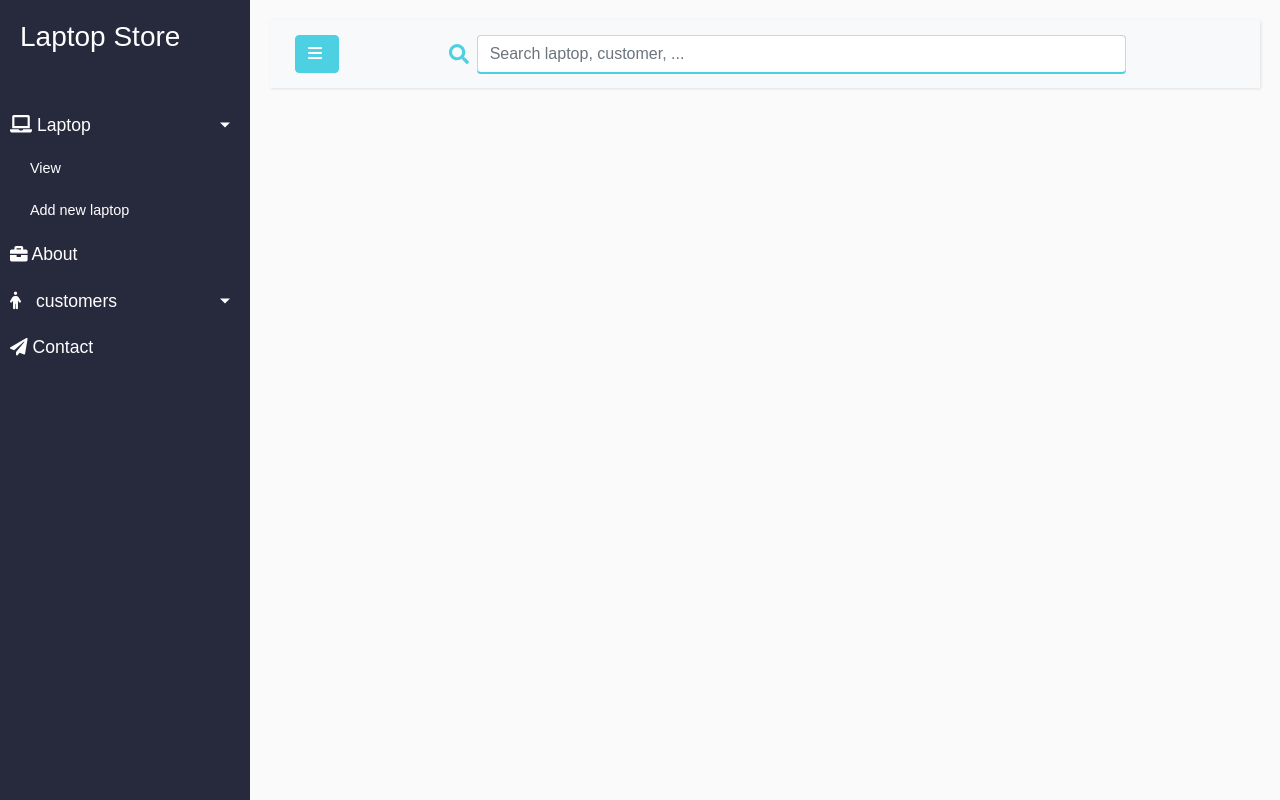
After one commit to haitrieu123580/python_project, a Django app: template mysite/store/templates/base.html in a window 1280 px wide, after a click on "Laptop". The commit adds this page. Run offline with Django 4.2, Linux system fonts and the light colour scheme; the template is opened without the code that fills it, so the values that code supplies are empty; some libraries are stand-ins or nearby versions.

Commit message:
base template and test view laptops

```diff
--- a/mysite/store/static/css/style.css
+++ b/mysite/store/static/css/style.css
@@ -1,3 +1,270 @@
-*{
-    color:red
+:root{
+    --color-purple:#dc4fd1;
+    --color-cyan:#4dd0e1;
+    --color-black:#27293d;
 }
+@import "https://fonts.googleapis.com/css?family=Poppins:300,400,500,600,700";
+body {
+    font-family: 'Poppins', sans-serif;
+    background: #fafafa;
+}
+
+p {
+    font-family: 'Poppins', sans-serif;
+    font-size: 1.1em;
+    font-weight: 300;
+    line-height: 1.7em;
+    color: #999;
+}
+
+a,
+a:hover,
+a:focus {
+    color: inherit;
+    text-decoration: none;
+    transition: all 0.3s;
+}
+
+.navbar {
+    padding: 15px 10px;
+    background: #fff;
+    border: none;
+    border-radius: 0;
+    margin-bottom: 40px;
+    box-shadow: 1px 1px 3px rgba(0, 0, 0, 0.1);
+}
+
+.navbar-btn {
+    box-shadow: none;
+    outline: none !important;
+    border: none;
+}
+
+.line {
+    width: 100%;
+    height: 1px;
+    border-bottom: 1px dashed #ddd;
+    margin: 40px 0;
+}
+
+i,
+span {
+    display: inline-block;
+}
+
+/* ---------------------------------------------------
+    SIDEBAR STYLE
+----------------------------------------------------- */
+
+.wrapper {
+    display: flex;
+    align-items: stretch;
+}
+
+#sidebar {
+    min-width: 250px;
+    max-width: 250px;
+    background: var(--color-black);
+    color: #fff;
+    transition: all 0.3s;
+}
+
+#sidebar.active {
+    min-width: 80px;
+    /* max-width: 80px; */
+    text-align: center;
+}
+
+#sidebar.active .sidebar-header h3,
+#sidebar.active .CTAs {
+    display: none;
+}
+
+#sidebar.active .sidebar-header strong {
+    display: block;
+}
+
+#sidebar ul li a {
+    text-align: left;
+}
+
+#sidebar.active ul li a {
+    padding: 20px 10px;
+    text-align: center;
+    font-size: 0.85em;
+}
+
+#sidebar.active ul li a i {
+    margin-right: 0;
+    display: block;
+    font-size: 1.8em;
+    margin-bottom: 5px;
+}
+
+#sidebar.active ul ul a {
+    padding: 10px !important;
+}
+
+#sidebar.active .dropdown-toggle::after {
+    top: auto;
+    bottom: 10px;
+    right: 50%;
+    -webkit-transform: translateX(50%);
+    -ms-transform: translateX(50%);
+    transform: translateX(50%);
+}
+
+#sidebar .sidebar-header {
+    padding: 20px;
+    background: var(--color-black);
+}
+
+#sidebar .sidebar-header strong {
+    display: none;
+    font-size: 1.8em;
+}
+
+#sidebar ul.components {
+    padding: 20px 0;
+    border-bottom: 1px solid var(--color-black);
+}
+
+#sidebar ul li a {
+    padding: 10px;
+    font-size: 1.1em;
+    display: block;
+}
+
+#sidebar ul li a:hover {
+    color: var(--color-purple);
+    background: var(--color-black);
+}
+
+#sidebar ul li a i {
+    margin-right: 10px;
+}
+
+#sidebar ul li.active>a,
+a[aria-expanded="true"] {
+    color: #fff;
+    /* background: #6d7fcc; */
+}
+
+a[data-toggle="collapse"] {
+    position: relative;
+}
+
+.dropdown-toggle::after {
+    display: block;
+    position: absolute;
+    top: 50%;
+    right: 20px;
+    transform: translateY(-50%);
+}
+
+ul ul a {
+    font-size: 0.9em !important;
+    padding-left: 30px !important;
+    background-color: inherit;
+}
+
+ul.CTAs {
+    padding: 20px;
+}
+
+ul.CTAs a {
+    text-align: center;
+    font-size: 0.9em !important;
+    display: block;
+    border-radius: 5px;
+    margin-bottom: 5px;
+}
+a.article,
+a.article:hover {
+    background: #6d7fcc !important;
+    color: #fff !important;
+}
+
+/* ---------------------------------------------------
+    CONTENT STYLE
+----------------------------------------------------- */
+
+#content {
+    width: 100%;
+    padding: 20px;
+    min-height: 100vh;
+    transition: all 0.3s;
+}
+/* ---------------------------------------------------
+    CUSTOME
+----------------------------------------------------- */
+.btn-info{
+    background-color:var(--color-cyan);
+    border-color: var(--color-cyan);
+}
+/* ---------------------------------------------------
+    MEDIAQUERIES
+----------------------------------------------------- */
+
+@media (max-width: 768px) {
+    #sidebar {
+        min-width: 80px;
+        max-width: 80px;
+        text-align: center;
+        margin-left: -80px !important;
+    }
+    .dropdown-toggle::after {
+        top: auto;
+        bottom: 10px;
+        right: 50%;
+        -webkit-transform: translateX(50%);
+        -ms-transform: translateX(50%);
+        transform: translateX(50%);
+    }
+    #sidebar.active {
+        margin-left: 0 !important;
+    }
+    #sidebar .sidebar-header h3,
+    #sidebar .CTAs {
+        display: none;
+    }
+    #sidebar .sidebar-header strong {
+        display: block;
+    }
+    #sidebar ul li a {
+        padding: 20px 10px;
+    }
+    #sidebar ul li a span {
+        font-size: 0.85em;
+    }
+    #sidebar ul li a i {
+        margin-right: 0;
+        display: block;
+    }
+    #sidebar ul ul a {
+        padding: 10px !important;
+    }
+    #sidebar ul li a i {
+        font-size: 1.3em;
+    }
+    #sidebar {
+        margin-left: 0;
+    }
+    #sidebarCollapse span {
+        display: none;
+    }
+}
+
+/* search form */
+.active-cyan-2 input.form-control[type=text]:focus:not([readonly]) {
+  border-bottom: 1px solid var(--color-cyan);
+  box-shadow: 0 1px 0 0 var(--color-cyan);
+}
+.active-cyan input.form-control[type=text] {
+  border-bottom: 1px solid var(--color-cyan);
+  box-shadow: 0 1px 0 0 var(--color-cyan);
+}
+.fa-search{
+    color: var(--color-cyan);
+    font-size: 20px;
+}
--- /dev/null
+++ b/mysite/store/static/js/script.js
@@ -0,0 +1,16 @@
+
+$(document).ready(function () {
+    $('#sidebarCollapse').on('click', function () {
+        $('#sidebar').toggleClass('active');
+    });
+});
+// Filter table
+
+$(document).ready(function(){
+    $("#tableSearch").on("keyup", function() {
+      var value = $(this).val().toLowerCase();
+      $("#myTable tr").filter(function() {
+        $(this).toggle($(this).text().toLowerCase().indexOf(value) > -1)
+      });
+    });
+  });
--- /dev/null
+++ b/mysite/store/templates/base.html
@@ -0,0 +1,109 @@
+<!DOCTYPE html>
+<head>
+    <meta charset="utf-8">
+    <meta name="viewport" content="width=device-width, initial-scale=1.0">
+    <meta http-equiv="X-UA-Compatible" content="IE=edge">
+
+    {% block title %}<title>Laptop Store</title>{% endblock %}
+
+    <!-- Bootstrap CSS CDN -->
+    <link rel="stylesheet" href="https://stackpath.bootstrapcdn.com/bootstrap/4.1.0/css/bootstrap.min.css" integrity="sha384-9gVQ4dYFwwWSjIDZnLEWnxCjeSWFphJiwGPXr1jddIhOegiu1FwO5qRGvFXOdJZ4" crossorigin="anonymous">
+    <!-- Our Custom CSS -->
+    {% load static %}
+    <link rel="stylesheet" href="{% static "css/style.css" %}">
+
+    <!-- Font Awesome JS -->
+    <script src="https://kit.fontawesome.com/682fa468d1.js" crossorigin="anonymous"></script>
+    <script defer src="https://use.fontawesome.com/releases/v5.0.13/js/solid.js" integrity="sha384-tzzSw1/Vo+0N5UhStP3bvwWPq+uvzCMfrN1fEFe+xBmv1C/AtVX5K0uZtmcHitFZ" crossorigin="anonymous"></script>
+    <script defer src="https://use.fontawesome.com/releases/v5.0.13/js/fontawesome.js" integrity="sha384-6OIrr52G08NpOFSZdxxz1xdNSndlD4vdcf/q2myIUVO0VsqaGHJsB0RaBE01VTOY" crossorigin="anonymous"></script>
+
+</head>
+
+<body>
+
+    <div class="wrapper">
+        <!-- Sidebar  -->
+        <nav id="sidebar">
+            <div class="sidebar-header">
+                <h3>Laptop Store</h3>
+                <strong><i class="fa-solid fa-shop" style="display:inline"></i></strong>
+            </div>
+
+            <ul class="list-unstyled components">
+                <li class="active">
+                    <a href="#lapSubmenu" data-toggle="collapse" aria-expanded="false" class="dropdown-toggle">
+                        <i class="fas fa-laptop"></i>
+                        Laptop
+                    </a>
+                    <ul class="collapse list-unstyled" id="lapSubmenu">
+                        <li>
+                            <a href="#">View</a>
+                        </li>
+                        <li>
+                            <a href="#">Add new laptop</a>
+                        </li>
+                    </ul>
+                </li>
+                <li>
+                    <a href="#">
+                        <i class="fas fa-briefcase"></i>
+                        About
+                    </a>
+                    <a href="#pageSubmenu" data-toggle="collapse" aria-expanded="false" class="dropdown-toggle">
+                        <i class="fa-solid fa-person"></i>
+                        customers
+                    </a>
+                    <ul class="collapse list-unstyled" id="pageSubmenu">
+                        <li>
+                            <a href="#">View</a>
+                        </li>
+                        <li>
+                            <a href="#">Add new Customers</a>
+                        </li>
+
+                    </ul>
+                </li>
+                <li>
+                    <a href="#">
+                        <i class="fas fa-paper-plane"></i>
+                        Contact
+                    </a>
+                </li>
+            </ul>
+        </nav>
+
+        <!-- Page Content  -->
+        <div id="content">
+            <!-- nav bar -->
+            <nav class="navbar navbar-expand-lg navbar-light bg-light">
+                <div class="container-fluid">
+
+                    <button type="button" id="sidebarCollapse" class="btn btn-info">
+                        <i class="fa-solid fa-bars"></i>
+                        <span></span>
+                    </button>
+                    <!-- Search form -->
+                    <div class="container d-flex justify-content-center align-items-center form-sm active-cyan active-cyan-2">
+                        <i class="fas fa-search mr-2" aria-hidden="true"></i>
+                        <input class="form-control w-75" id="tableSearch" type="text" placeholder="Search laptop, customer, ...">
+                    </div>
+            </nav>
+            <!-- main content -->
+            {% block content %}
+            {% endblock %}
+            <!-- *! insert data here -->
+
+        </div>
+    </div>
+
+
+</body>
+    <!-- jQuery CDN - Slim version (=without AJAX) -->
+    <script src="https://code.jquery.com/jquery-3.3.1.slim.min.js" integrity="sha384-q8i/X+965DzO0rT7abK41JStQIAqVgRVzpbzo5smXKp4YfRvH+8abtTE1Pi6jizo" crossorigin="anonymous"></script>
+    <!-- Popper.JS -->
+    <script src="https://cdnjs.cloudflare.com/ajax/libs/popper.js/1.14.0/umd/popper.min.js" integrity="sha384-cs/chFZiN24E4KMATLdqdvsezGxaGsi4hLGOzlXwp5UZB1LY//20VyM2taTB4QvJ" crossorigin="anonymous"></script>
+    <!-- Bootstrap JS -->
+    <script src="https://stackpath.bootstrapcdn.com/bootstrap/4.1.0/js/bootstrap.min.js" integrity="sha384-uefMccjFJAIv6A+rW+L4AHf99KvxDjWSu1z9VI8SKNVmz4sk7buKt/6v9KI65qnm" crossorigin="anonymous"></script>
+    {% load static %}
+    <script src="{% static "js/script.js" %}"></script>
+</html>
--- a/mysite/store/urls.py
+++ b/mysite/store/urls.py
@@ -4,4 +4,5 @@ from . import views
 
 urlpatterns = [
     path('', views.index, name='index'),
+    path('lapList', views.lapList, name='lapList'),
 ]
--- a/mysite/store/views.py
+++ b/mysite/store/views.py
@@ -2,7 +2,11 @@ from django.shortcuts import render
 
 # Create your views here.
 from django.http import HttpResponse
-
+from .models import Laptop
 
 def index(request):
     return render(request, 'index.html')
+def lapList(request):
+    lap_list = Laptop.objects.all()
+    context = {'laptop_list': lap_list }
+    return render(request, 'lapList.html', context)
```
Also changed, not shown: mysite/store/templates/lapList.html (added, +42 -0 lines), mysite/db.sqlite3.
